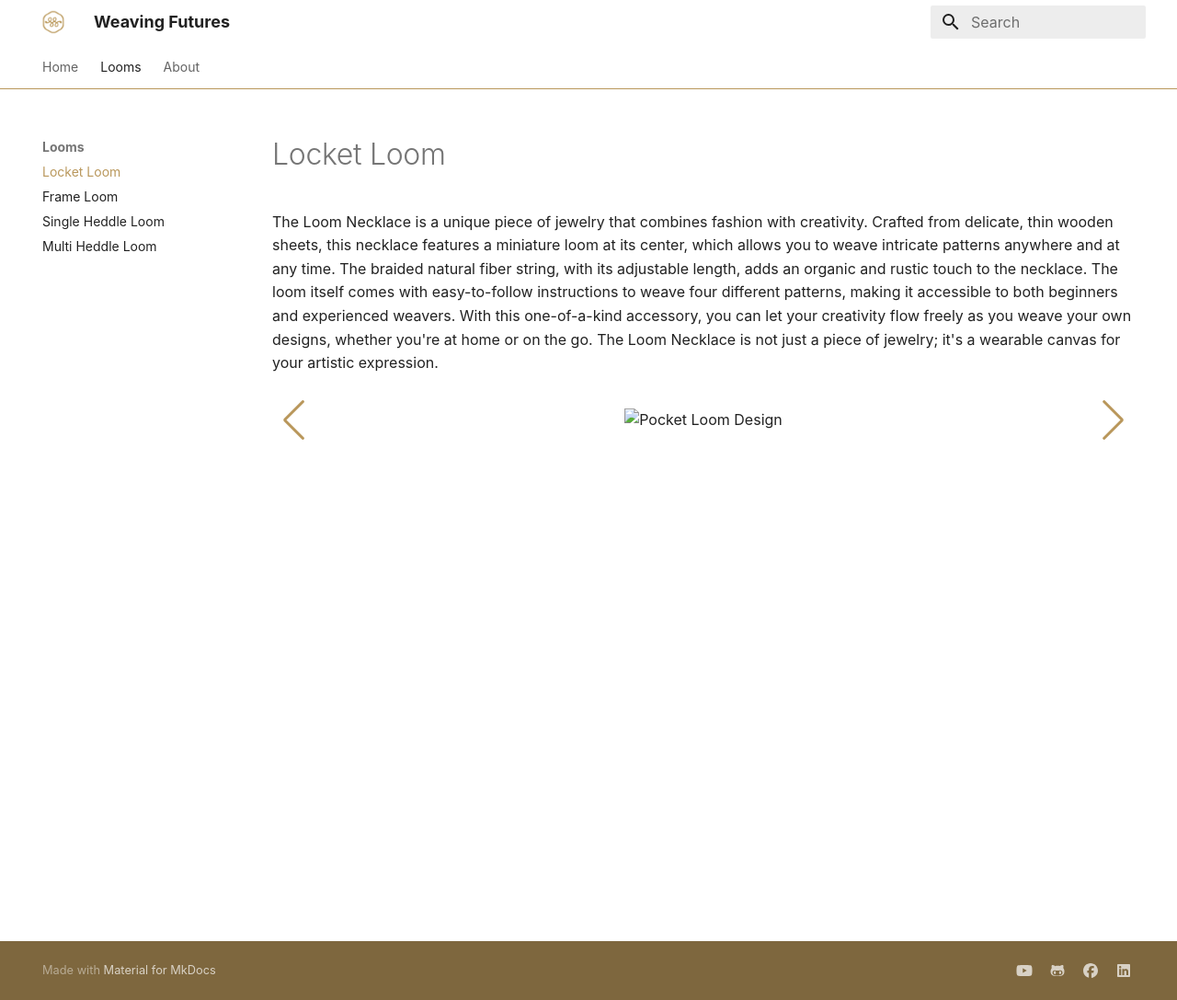
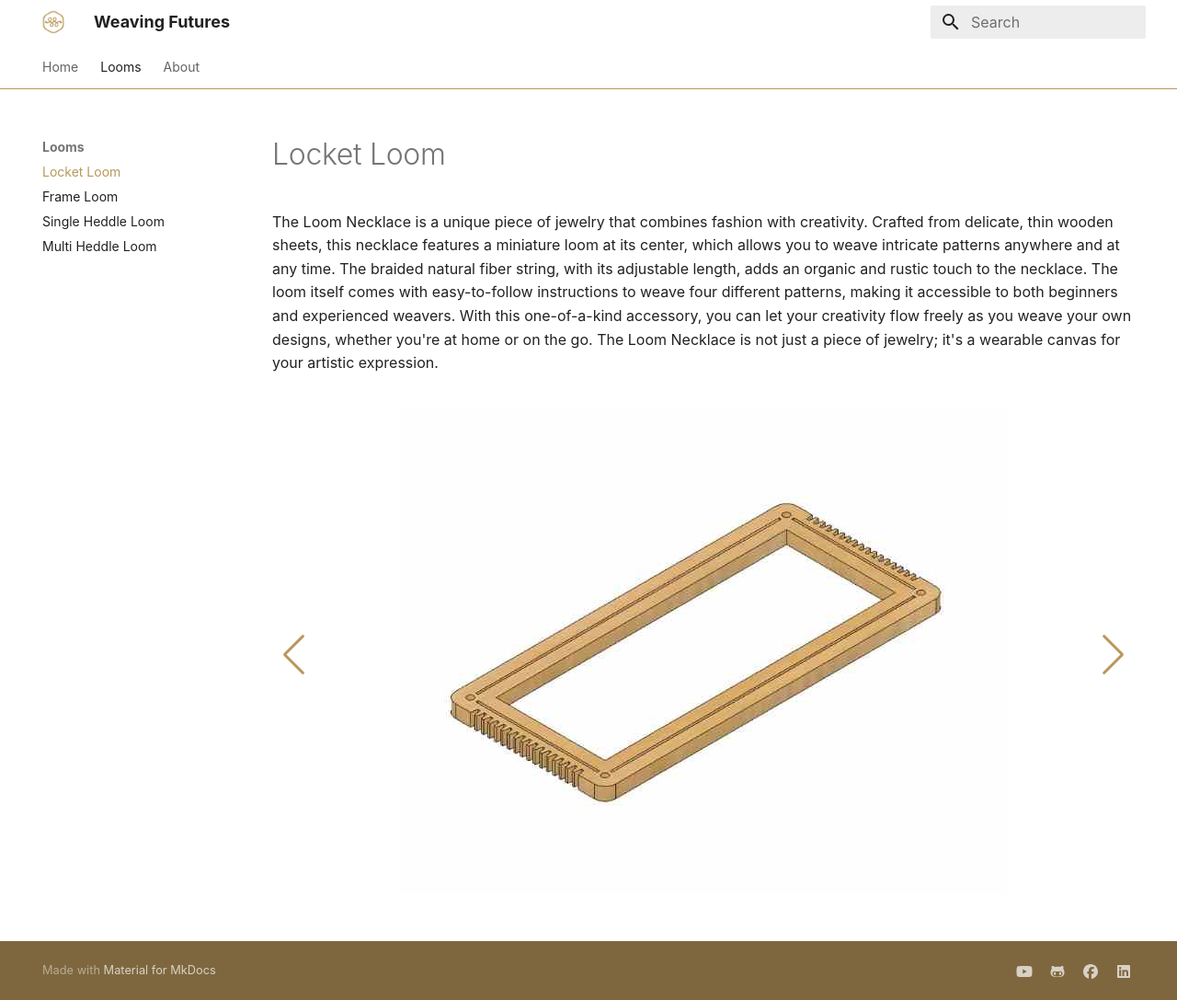
Before and after one commit to weavingfutures/weavingfutures.github.io, an MkDocs documentation site: the page built from docs/looms/pocket_loom.md, in a window 1280 px wide and 1087 px high. Shown: the whole window at 92% size. Built offline with MkDocs 1.6.1 and Material for MkDocs 9.7.7, drawn with Linux system fonts in a browser that asks for light colours; some web fonts are replaced.

Commit message:
Update pocket_loom.md

```diff
--- a/docs/looms/pocket_loom.md
+++ b/docs/looms/pocket_loom.md
@@ -7,7 +7,7 @@
 <div class="swiper-wrapper">
     <!-- Slides -->
     <div class="swiper-slide">
-        <center><img src="../../images/looms/pocketloom1.jpg" alt="Pocket Loom Design"></center>
+        <center><img src="../../images/looms/pocketloom/pocketloom1.jpg" alt="Pocket Loom Design"></center>
         </div>
 </div>
 <div class="swiper-pagination"></div>
```
